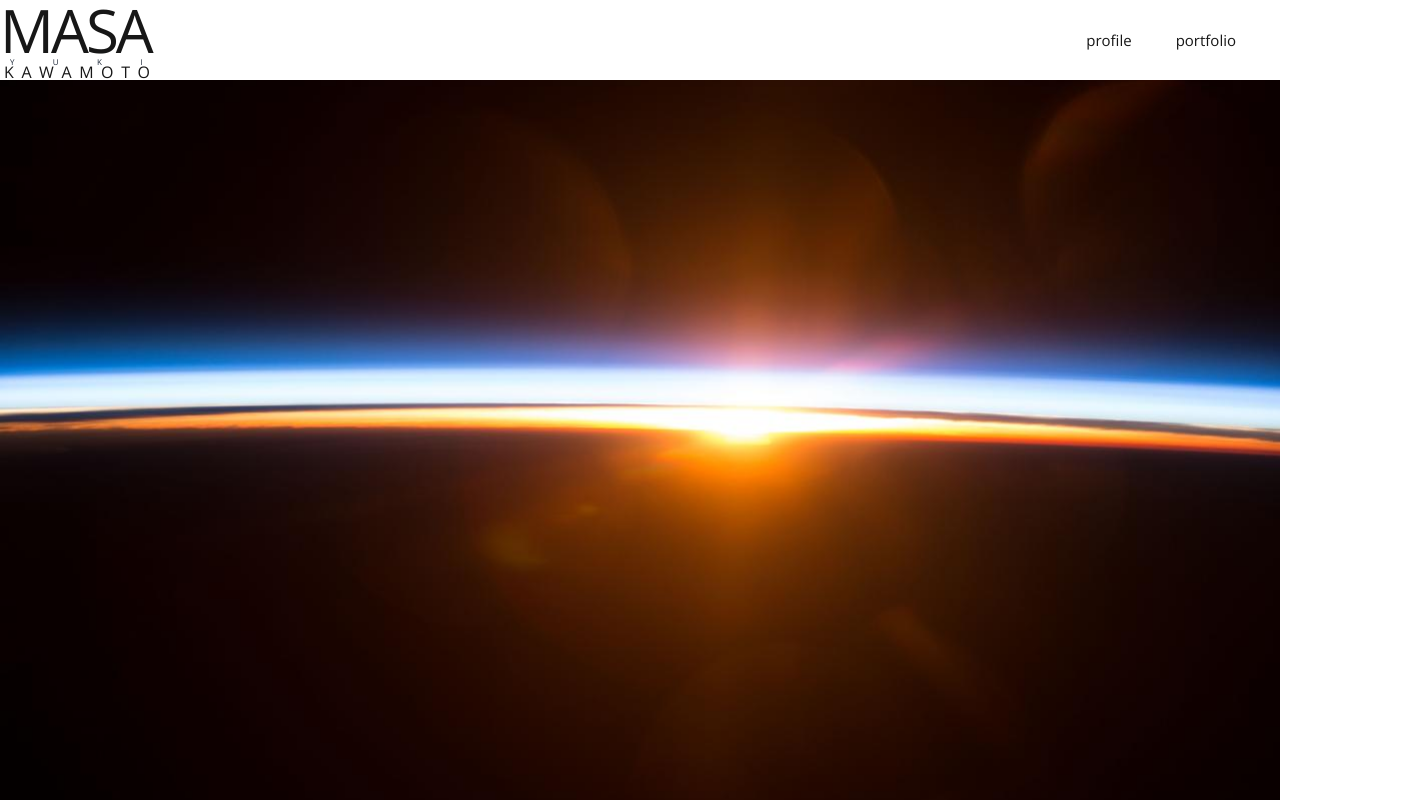
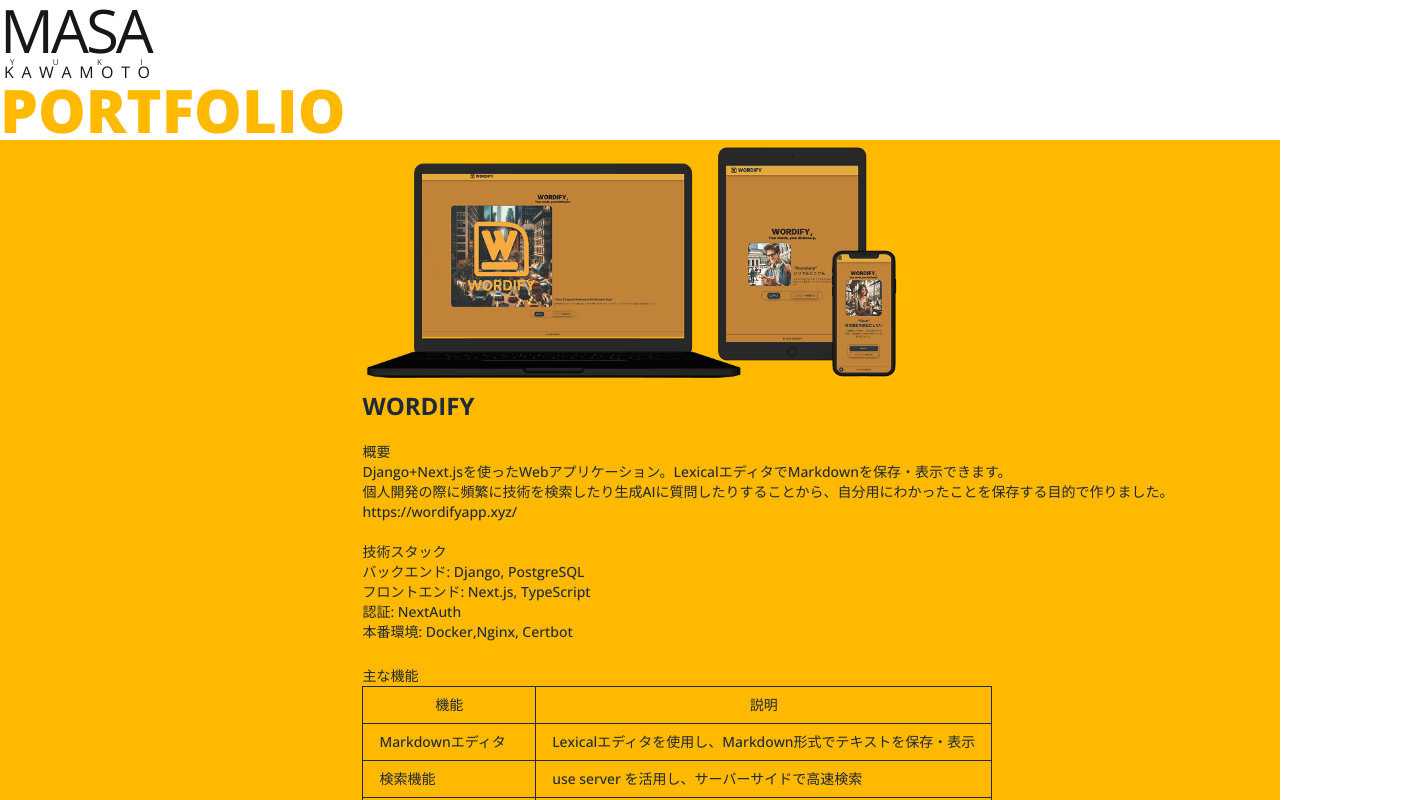
Before and after one commit to masayukikawamoto/Portforio, a Next.js app: page / in a window 1280 px wide. Shown: the top 800 px of the page, 1408 px wide, since content can reach past the window. Built offline with nearby package versions, Linux system fonts and the light colour scheme; what tailwindcss-animated would draw is missing.

Commit message:
chore: Change to one-page layout

```diff
--- a/src/app/page.tsx
+++ b/src/app/page.tsx
@@ -1,18 +1,21 @@
 import Image from "next/image";
 import "../styles/globals.css";
+import Portfolio from "./portfolio/page";
 
 export default function Home() {
   return (
     <>
-      <div className="relative inset-0 h-screen w-full bg-cover bg-center animate-fade animate-duration-10000 animate-ease-in">
+      {/* <div className="relative inset-0 h-screen w-full bg-cover bg-center animate-fade animate-duration-10000 animate-ease-in">
         <Image
           src="/images/iss043e093710~medium.jpg"
           alt="背景画像"
           fill
           className="object-cover"
         />
-      </div>
-      <div className="absolute"></div>
+      </div> */}
+      {/* <div className="absolute"> */}
+      <Portfolio />
+      {/* </div> */}
     </>
   );
 }
--- a/src/app/portfolio/page.tsx
+++ b/src/app/portfolio/page.tsx
@@ -4,7 +4,6 @@
 export default function Portfolio() {
   return (
     <>
-      {/* <div className=" text-amber-300"></div> */}
       <div className="relative inset-0 font-black text-6xl text-amber-400  animate-fade-up animate-duration-500 animate-ease-out">
         PORTFOLIO
       </div>
--- a/src/app/profile/page.tsx
+++ b/src/app/profile/page.tsx
@@ -1,16 +1,16 @@
-import "../../styles/globals.css";
-import SelfIntroduction from "@/components/contents/SelfIntroduction";
+// import "../../styles/globals.css";
+// import SelfIntroduction from "@/components/contents/SelfIntroduction";
 
-export default function Home() {
-  return (
-    <>
-      <div className="relative inset-0 text-amber-300"></div>
-      <div className="font-black text-6xl text-amber-400 animate-fade-up animate-duration-500 animate-ease-out">
-        PROFILE
-      </div>
-      <div className="w-full h-full bg-amber-400">
-        <SelfIntroduction />
-      </div>
-    </>
-  );
-}
+// export default function Home() {
+//   return (
+//     <>
+//       <div className="relative inset-0 text-amber-300"></div>
+//       <div className="font-black text-6xl text-amber-400 animate-fade-up animate-duration-500 animate-ease-out">
+//         PROFILE
+//       </div>
+//       <div className="w-full h-full bg-amber-400">
+//         <SelfIntroduction />
+//       </div>
+//     </>
+//   );
+// }
--- a/src/components/Navigation.tsx
+++ b/src/components/Navigation.tsx
@@ -53,12 +53,12 @@
           </div>
         </Link>
         <div className="flex flex-row justify-end text-[15px] gap-11 ml-auto mr-11 animate-fade-up animate-duration-1900 animate-ease-out">
-          <Link href={"/profile"} className="hover:text-cyan-200">
+          {/* <Link href={"/profile"} className="hover:text-cyan-200">
             profile
           </Link>
           <Link href={"/portfolio"} className="hover:text-cyan-200">
             portfolio
-          </Link>
+          </Link> */}
         </div>
       </nav>
     </header>
```
